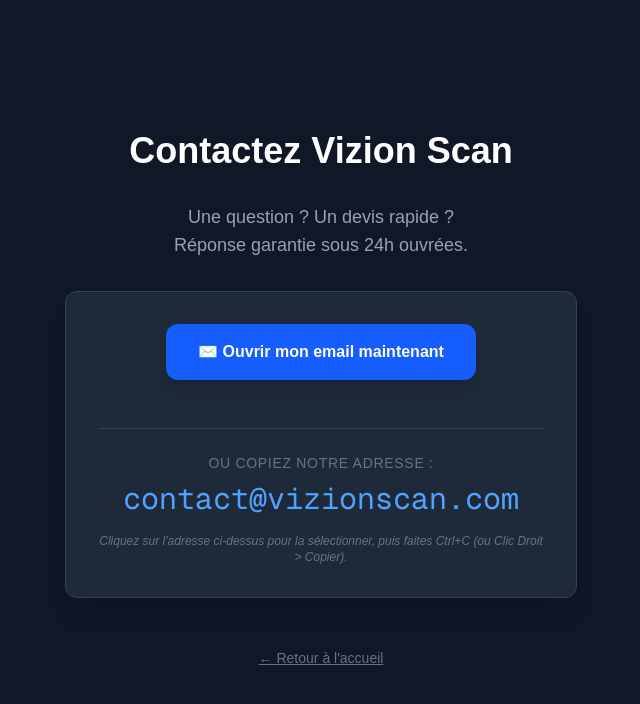
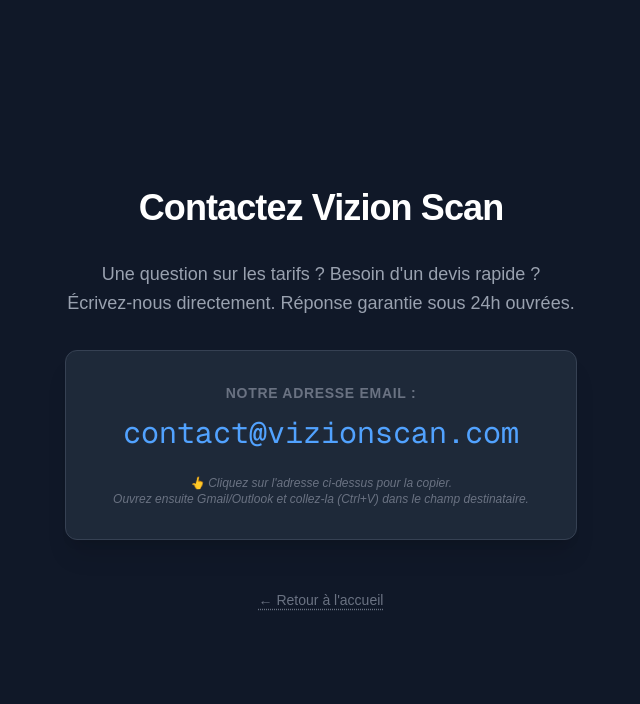
Before and after one commit to hawaniabuilder-pixel/diagflow-app, a Next.js app: page /contact in a window 1280 px wide. Shown: the top 704 px of the page, without its empty margins (319-959 px from the left). Built offline with nearby package versions, Linux system fonts and the light colour scheme.

Commit message:
fix: contact page sans lien mailto buggé, copie auto activée

```diff
--- a/app/contact/page.tsx
+++ b/app/contact/page.tsx
@@ -5,41 +5,47 @@
     <main className="min-h-screen bg-gray-900 text-white flex items-center justify-center p-6">
       <div className="max-w-lg w-full text-center space-y-8">
 
-        <h1 className="text-3xl md:text-4xl font-bold">
+        {/* Titre */}
+        <h1 className="text-3xl md:text-4xl font-bold tracking-tight">
           Contactez Vizion Scan
         </h1>
 
-        <p className="text-gray-400 text-lg">
-          Une question ? Un devis rapide ?<br/>
-          Réponse garantie sous 24h ouvrées.
+        {/* Description */}
+        <p className="text-gray-400 text-lg leading-relaxed">
+          Une question sur les tarifs ? Besoin d'un devis rapide ?<br/>
+          Écrivez-nous directement. Réponse garantie sous 24h ouvrées.
         </p>
 
-        {/* Option 1 : Le Bouton Magique */}
-        <div className="bg-gray-800 border border-gray-700 rounded-xl p-8 my-8 shadow-xl">
+        {/* BLOC EMAIL SIMPLE ET EFFICACE (Pas de bouton magique qui bugue) */}
+        <div className="bg-gray-800 border border-gray-700 rounded-xl p-8 my-8 shadow-xl relative group hover:border-blue-500 transition-colors duration-300">
 
-          <a
-            href="mailto:contact@vizionscan.com?subject=Demande%20Vizion%20Scan"
-            className="inline-flex items-center gap-2 px-8 py-4 rounded-xl bg-blue-600 hover:bg-blue-700 text-white font-bold shadow-lg transition-all transform hover:-translate-y-1 active:scale-[0.98] mb-6"
-          >
-            ✉️ Ouvrir mon email maintenant
-          </a>
+          <p className="text-sm text-gray-500 uppercase tracking-wider mb-3 font-semibold">Notre adresse email :</p>
 
-          <div className="border-t border-gray-700 pt-6 mt-6">
-            <p className="text-sm text-gray-500 uppercase tracking-wider mb-2">Ou copiez notre adresse :</p>
-
-            {/* Option 2 : L'Email Visible et Copiable */}
-            <span className="block text-2xl md:text-3xl font-mono text-blue-400 break-all select-all cursor-pointer hover:text-blue-300 transition-colors">
+          {/* L'EMAIL EN GROS - Texte simple, pas de lien href mailto */}
+          <div className="relative inline-block">
+            <span
+              className="block text-2xl md:text-3xl font-mono text-blue-400 break-all select-all cursor-pointer hover:text-blue-300 transition-colors z-10 relative"
+              title="Cliquez pour copier automatiquement"
+              onClick={() => navigator.clipboard.writeText('contact@vizionscan.com')}
+            >
               contact@vizionscan.com
             </span>
 
-            <p className="mt-4 text-xs text-gray-500 italic">
-              Cliquez sur l'adresse ci-dessus pour la sélectionner, puis faites Ctrl+C (ou Clic Droit &gt; Copier).
-            </p>
+            {/* Petit message de confirmation invisible par défaut */}
+            <span className="absolute -bottom-6 left-1/2 transform -translate-x-1/2 text-xs text-green-400 opacity-0 group-hover:opacity-100 transition-opacity whitespace-nowrap pointer-events-none">
+              ✓ Email copié ! Collez-le dans votre messagerie.
+            </span>
           </div>
+
+          <p className="mt-6 text-xs text-gray-500 italic">
+            👆 Cliquez sur l'adresse ci-dessus pour la copier.<br/>
+            Ouvrez ensuite Gmail/Outlook et collez-la (Ctrl+V) dans le champ destinataire.
+          </p>
         </div>
 
+        {/* Lien retour accueil discret */}
         <div className="pt-4">
-          <Link href="/" className="text-gray-500 hover:text-white underline text-sm">
+          <Link href="/" className="text-gray-500 hover:text-white underline decoration-dotted underline-offset-4 text-sm transition-colors">
             ← Retour à l'accueil
           </Link>
         </div>
```
